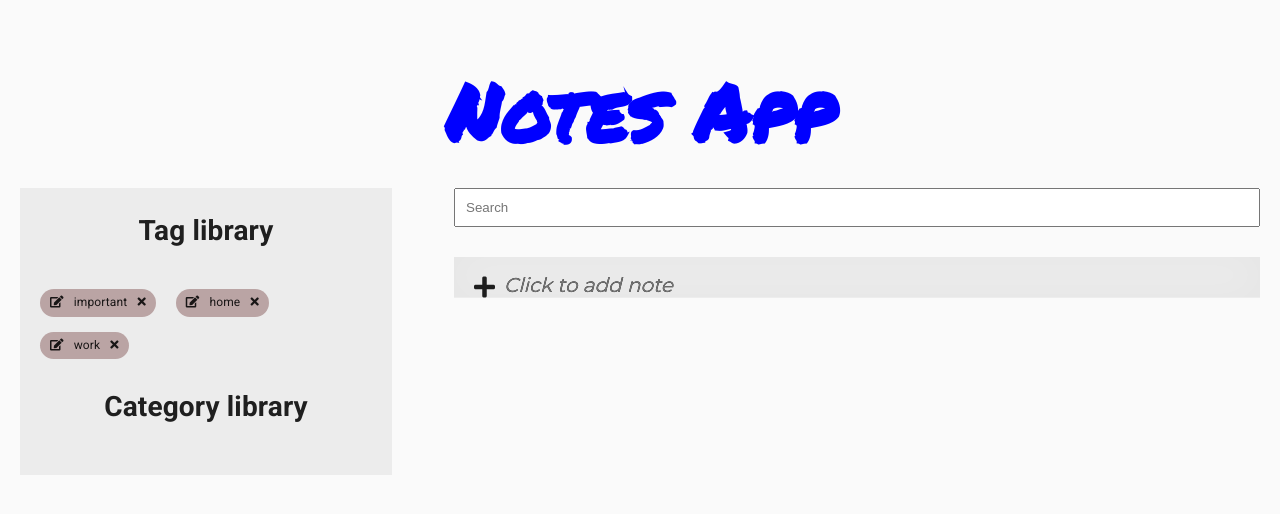
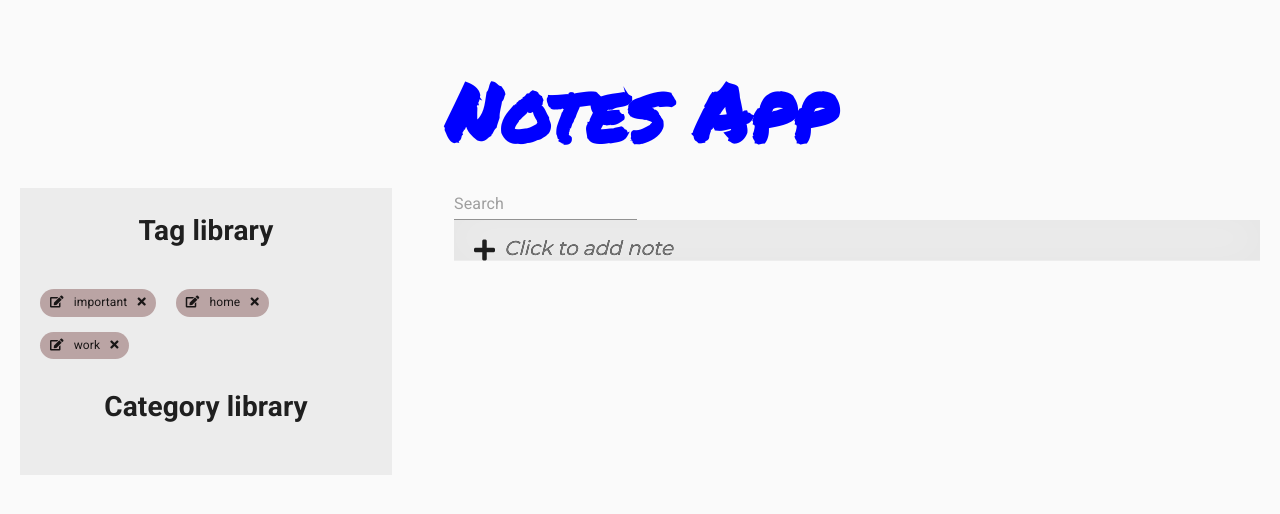
Before and after one commit to tolochenkovad/notesReact, a React (Create React App) app: page / in a window 1280 px wide. Shown: the top 514 px of the page. Built offline with nearby package versions, Linux system fonts and the light colour scheme.

Commit message:
refactoring Filter

```diff
--- a/src/components/Filter/Filter.jsx
+++ b/src/components/Filter/Filter.jsx
@@ -3,6 +3,8 @@ import PropTypes from 'prop-types';
 import clsx from 'clsx';
 import { useStyles } from './style';
 import Grid from '@material-ui/core/Grid';
+import FormControl from '@material-ui/core/FormControl';
+import TextField  from '@material-ui/core/TextField';
 
 const Filter = ({activeTag, activeCategory, searchValue,
     getActiveTag, getSeacrhValue, getActiveCategory}) => {
@@ -14,13 +16,13 @@ const Filter = ({activeTag, activeCategory, searchValue,
             {
                 activeTag  === '' && activeCategory  === ''
                 ?
-                    <form className={classes.filter} onSubmit={e => e.preventDefault()}>
-                        <input  type="text"
+                    <FormControl component="form" className={classes.filter} onSubmit={e => e.preventDefault()}>
+                        <TextField   type="text"
                                 value={searchValue}
                                 onChange={e => getSeacrhValue(e.target.value)}
                                 className={classes.search}
                                 placeholder="Search" />
-                    </form>
+                    </FormControl>
 
                 :
                     <Grid container={true} className={classes.filter}>
```
